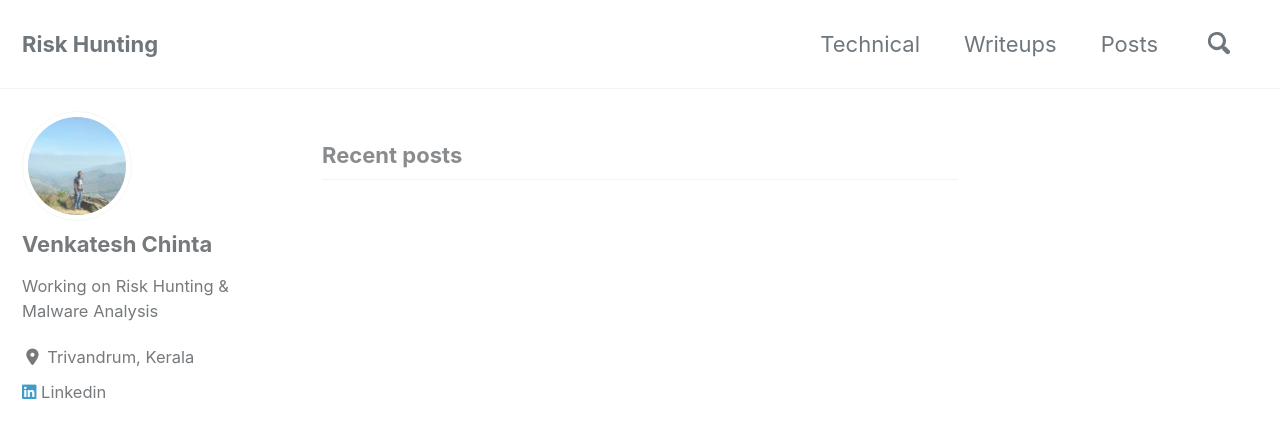
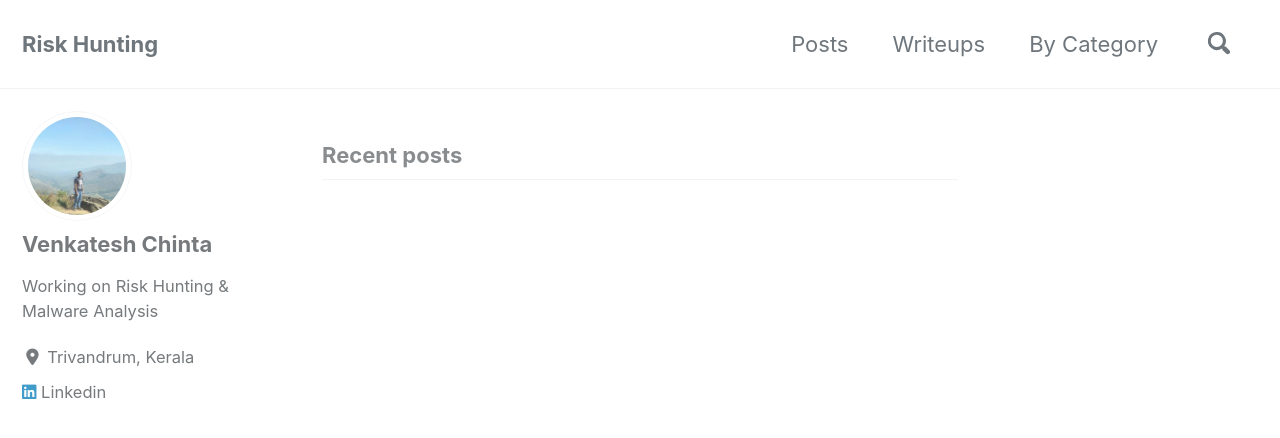
Before and after one commit to v-chinta/v-chinta.github.io, a Jekyll site: the page built from index.html, in a window 1280 px wide and 900 px high. Shown: the top 438 px of the window. Built offline with Jekyll 4.4.1, drawn with Linux system fonts in a browser that asks for light colours; cached includes are drawn as plain includes; nearby versions of some CDN libraries; the list of posts is cut into pages by our own code.

Commit message:
Update navigation.yml

```diff
--- a/_data/navigation.yml
+++ b/_data/navigation.yml
@@ -1,11 +1,12 @@
 # main links
 main:
-  - title: "Technical"
-    url: "/Technical/"
+  - title: "Posts"
+    url: /year-archive/
   - title: "Writeups"
     url: "/writeups/"
-  - title: "Posts"
-    url: /year-archive/
+  - title: "By Category"
+    url: "/category/"
+
   # - title: "Sample Collections"
   #   url: /collection-archive/
   # - title: "Sitemap"
```
